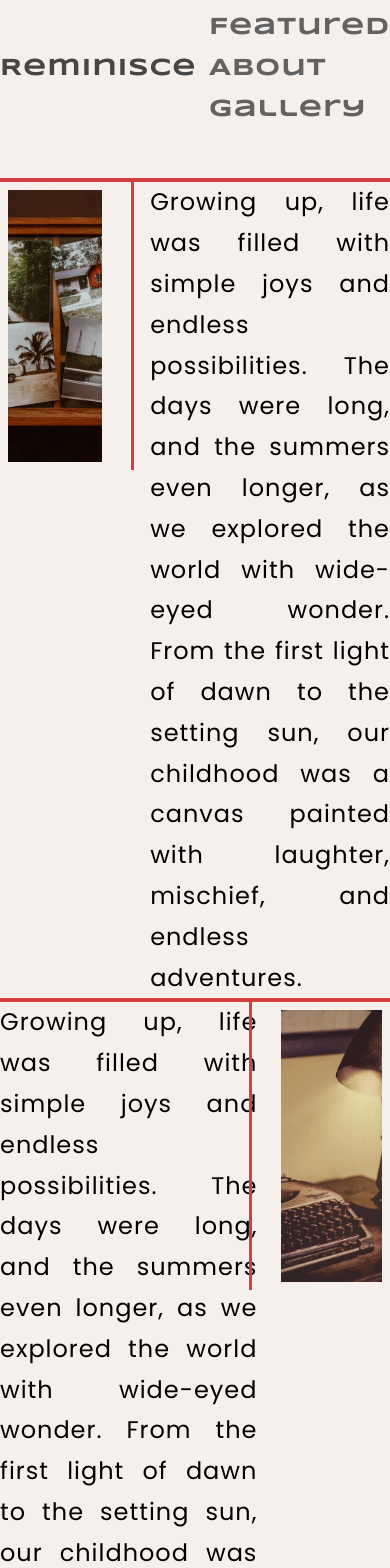
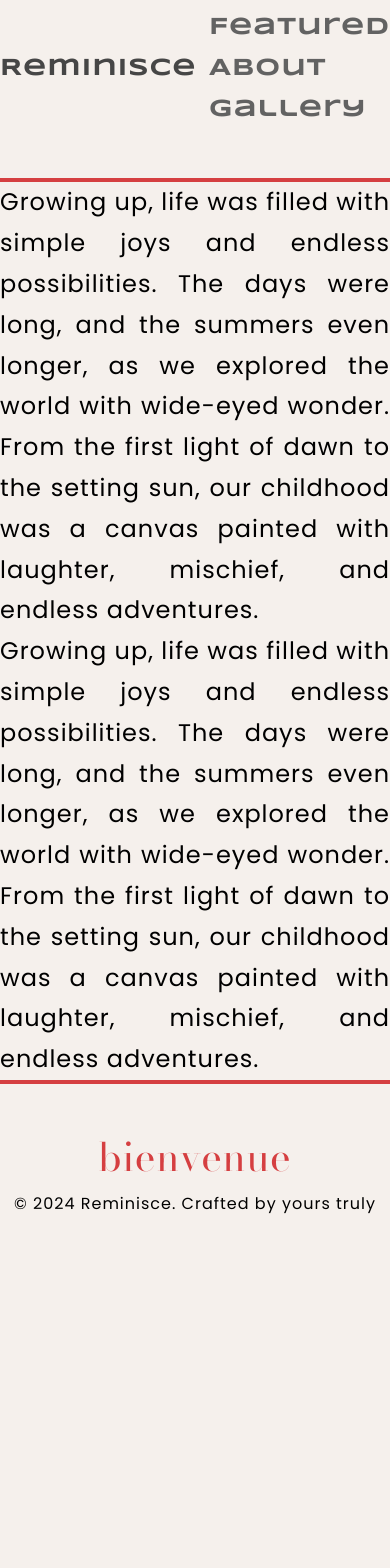
Before and after one commit to naymurrahmanshahed/reminisce, a React (Vite) app: page /about in a window 390 px wide. Shown: the top 1568 px of the page. After the commit the page ends 1217 px from the top, so only its background shows below. Built offline with nearby package versions, Linux system fonts and the light colour scheme; a web font is replaced by a local one.

Commit message:
featuredItem component added

```diff
--- a/src/components/About.jsx
+++ b/src/components/About.jsx
@@ -25,7 +25,7 @@ const About = () => {
       className="min-h-screen container mx-auto py-10 flex items-center justify-center"
     >
       <div className=" flex flex-col ">
-        <div className="about-container flex gap-10 justify-between  border-t-4 border-b-4 border-b-primary  border-t-primary">
+        <div className="about-container flex gap-10 justify-between  border-t-4 border-b-0 md:border-b-4 md:border-b-primary  border-t-primary">
           <div className="image-container-left w-[30%] h-[18rem] 2xl:h-[24rem] p-2">
             <img
               src="../../images/about-1.webp"
--- a/src/components/Featured.jsx
+++ b/src/components/Featured.jsx
@@ -1,7 +1,8 @@
 import { useEffect, useRef } from "react";
-import { Link } from "react-router-dom";
+
 import gsap from "gsap";
 import { ScrollTrigger } from "gsap/ScrollTrigger";
+import FeaturedItem from "./FeaturedItem";
 const featuredSection = [
   {
     id: 1,
@@ -24,8 +25,6 @@ const Featured = () => {
   const featuredRefs = useRef([]);
 
   const containerRef = useRef();
-
-  console.log(containerRef);
 
   gsap.registerPlugin(ScrollTrigger);
 
@@ -57,23 +56,11 @@ const Featured = () => {
         // style={{ width: `calc(100vw * ${featuredSection.length})` }}
       >
         {featuredSection.map((item, index) => (
-          <div
+          <FeaturedItem
             ref={(el) => (featuredRefs.current[index] = el)}
             key={item.id}
-            className="flex-shrink-0 w-full flex gap-5 md:gap-10 items-center justify-center"
-          >
-            <div className="featured-image w-[30%] overflow-hidden">
-              <img
-                src={item.imgurl}
-                className="w-full"
-                alt={`Featured ${item.id}`}
-              />
-            </div>
-            <div className="featured-content flex flex-col w-[40%]">
-              <h3 className="text-[3vw]">{item.title}</h3>
-              <Link className="featured-link text-xl">Explore More</Link>
-            </div>
-          </div>
+            item={item}
+          />
         ))}
       </div>
     </section>
--- /dev/null
+++ b/src/components/FeaturedItem.jsx
@@ -0,0 +1,22 @@
+import { forwardRef } from "react";
+import { Link } from "react-router-dom";
+
+const FeaturedItem = forwardRef(({ item }, ref) => {
+  return (
+    <div
+      ref={ref}
+      key={item.id}
+      className="flex-shrink-0 w-full flex gap-5 md:gap-10 items-center justify-center"
+    >
+      <div className="featured-image w-[30%] overflow-hidden">
+        <img src={item.imgurl} className="w-full" alt={`Featured ${item.id}`} />
+      </div>
+      <div className="featured-content flex flex-col w-[40%]">
+        <h3 className="text-[3vw]">{item.title}</h3>
+        <Link className="featured-link text-xl">Explore More</Link>
+      </div>
+    </div>
+  );
+});
+FeaturedItem.displayName = "FeaturedItem";
+export default FeaturedItem;
--- a/src/components/Footer.jsx
+++ b/src/components/Footer.jsx
@@ -13,7 +13,9 @@ const Footer = () => {
       >
         Bienvenue
       </h1>
-      <p>&copy; {new Date().getFullYear()} Reminisce. Crafted by yours truly</p>
+      <p className="text-[1rem]">
+        &copy; {new Date().getFullYear()} Reminisce. Crafted by yours truly
+      </p>
     </section>
   );
 };
--- a/src/index.css
+++ b/src/index.css
@@ -326,6 +326,21 @@ body {
     grid-column: 1;
     grid-row: 2;
   }
+
+  .image-container-left {
+    display: none;
+  }
+
+  .image-container-right {
+    display: none;
+  }
+
+  .about-content-left {
+    width: 100%;
+  }
+  .about-content-right {
+    width: 100%;
+  }
   .grid-container {
     margin: 0 auto;
     width: 100%;
```
Also changed, not shown: src/Hook/gsap.js.
